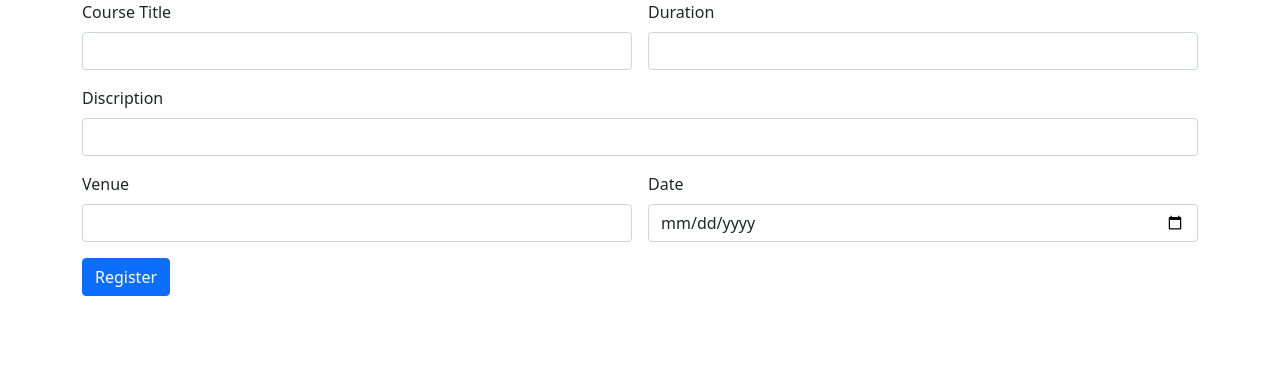
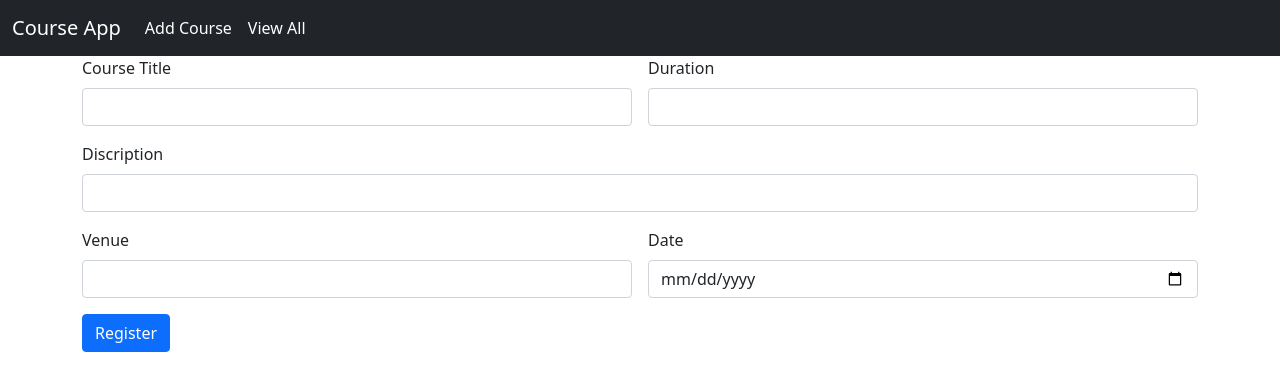
Before and after one commit to jerinjames707/course, a React (Create React App) app: page / in a window 1280 px wide. Shown: the top 390 px of the page. Built offline with nearby package versions, Linux system fonts and the light colour scheme.

Commit message:
course-develop

```diff
--- a/src/App.js
+++ b/src/App.js
@@ -3,11 +3,21 @@
 import 'bootstrap/dist/css/bootstrap.min.css';
 import 'bootstrap/dist/js/bootstrap.bundle.min.js';
 import Addcourse from './components/Addcourse';
+import { BrowserRouter, Route, Routes } from 'react-router-dom';
 
 function App() {
   return (
     <div>
-      <Addcourse/>
+      <BrowserRouter>
+     <Routes>
+      <Route path="/" exact element={<Addcourse/>}/>
+
+
+
+
+     </Routes>
+     </BrowserRouter>
+
     </div>
   );
 }
--- a/src/components/Addcourse.js
+++ b/src/components/Addcourse.js
@@ -1,4 +1,5 @@
 import React, { useState } from 'react'
+import Navbar from './Navbar'
 
 const Addcourse = () => {
     var [title,setTitle]=useState("")
@@ -7,13 +8,14 @@
     var [ven,setVen]=useState("")
     var [date,setDate]=useState("")
 
-    const [val, setVal] = useState();
+
     const subData=()=>{
         const data={"title":title,"duration":duration,"dis":dis,"ven":ven,"date":date}
         console.log(data)
     }
   return (
     <div>
+        <Navbar/>
          <div className="container">
     <div className="row">
         <div className="col col-12 col-sm-12 col-md-12 col-lg-12 col-xl-12 col-xxl-12">
@@ -21,24 +23,24 @@
 
                 <div className="col col-12 col-sm-6 col-md-6 col-lg-6 col-xl-6 col-xxl-6">
                     <label  for="" className="form-label">Course Title</label>
-                    <input value={val} onChange={(e)=>{setTitle(e.target.value)}} className="form-control" placeholder="" type="text"/>
+                    <input  onChange={(e)=>{setTitle(e.target.value)}} className="form-control" placeholder="" type="text"/>
                 </div>
                 <div className="col col-12 col-sm-6 col-md-6 col-lg-6 col-xl-6 col-xxl-6">
                     <label for="" className="form-label">Duration</label>
-                    <input value={val} onChange={(e)=>{setDuration(e.target.value)}} className="form-control" placeholder="" type="text"/>
+                    <input  onChange={(e)=>{setDuration(e.target.value)}} className="form-control" placeholder="" type="text"/>
                 </div>
                 <div className="col col-12 col-sm-12 col-md-12 col-lg-12 col-xl-12 col-xxl-12">
                     <label for="" className="form-label">Discription</label>
-                    <input value={val} onChange={(e)=>{setDis(e.target.value)}} className="form-control" placeholder="" type="text"/>
+                    <input  onChange={(e)=>{setDis(e.target.value)}} className="form-control" placeholder="" type="text"/>
                 </div>
                 <div className="col col-12 col-sm-6 col-md-6 col-lg-6 col-xl-6 col-xxl-6">
                     <label for="" className="form-label">Venue</label>
-                    <input value={val} onChange={(e)=>{setVen(e.target.value)}} className="form-control" placeholder="" type="text"/>
+                    <input  onChange={(e)=>{setVen(e.target.value)}} className="form-control" placeholder="" type="text"/>
                 </div>
 
                 <div className="col col-12 col-sm-6 col-md-6 col-lg-6 col-xl-6 col-xxl-6">
                     <label for="" className="form-label">Date</label>
-                    <input value={val} onChange={(e)=>{setDate(e.target.value)}} className="form-control" placeholder="" type="date"/>
+                    <input  onChange={(e)=>{setDate(e.target.value)}} className="form-control" placeholder="" type="date"/>
                 </div>
 
 
--- /dev/null
+++ b/src/components/Navbar.js
@@ -0,0 +1,30 @@
+import React from 'react'
+import { Link } from 'react-router-dom'
+
+const Navbar = () => {
+  return (
+    <div>
+        <nav className="navbar navbar-expand-lg navbar-dark bg-dark">
+  <div className="container-fluid">
+    <Link className="navbar-brand" to='/'>Course App</Link>
+    <button className="navbar-toggler" type="button" data-bs-toggle="collapse" data-bs-target="#navbarNavDropdown" aria-controls="navbarNavDropdown" aria-expanded="false" aria-label="Toggle navigation">
+      <span className="navbar-toggler-icon"></span>
+    </button>
+    <div className="collapse navbar-collapse" id="navbarNavDropdown">
+      <ul className="navbar-nav">
+        <li className="nav-item">
+    <Link className="nav-link active" to='/'>Add Course</Link>
+        </li>
+
+        <li className="nav-item">
+          <Link className="nav-link active" to='/view'>View All</Link>
+        </li>
+      </ul>
+    </div>
+  </div>
+</nav>
+    </div>
+  )
+}
+
+export default Navbar
```
